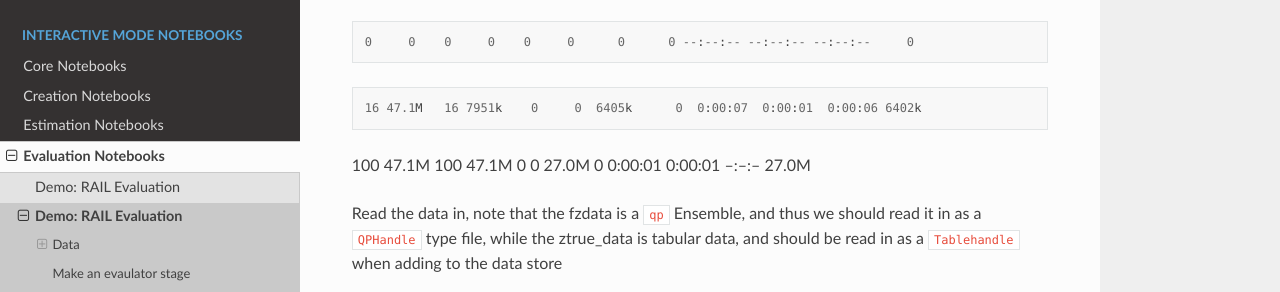
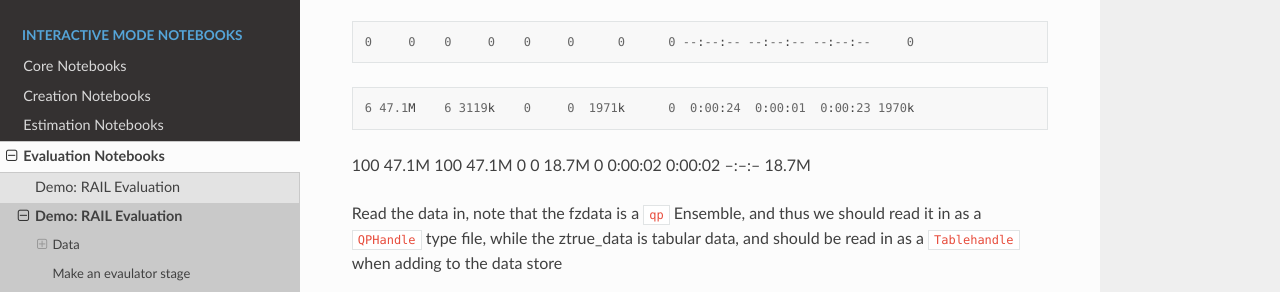
Before and after one commit to olivialynn/rail_notebooks, a Sphinx documentation site: the page built from docs/interactive_examples/rendered/evaluation_examples/Single_Evaluation.rst, in a window 1280 px wide and 900 px high, scrolled down 3545 px. Shown: the part 159-451 px from the top of the window. Built offline with Sphinx 7.4.7 and the Read the Docs theme 3.1.0, drawn with Linux system fonts in a browser that asks for light colours; some of the changed text lies outside the part shown.

Commit message:
Apply automatic changes

```diff
--- a/docs/interactive_examples/rendered/evaluation_examples/Single_Evaluation.rst
+++ b/docs/interactive_examples/rendered/evaluation_examples/Single_Evaluation.rst
@@ -226,12 +226,12 @@ Next we need to set up some paths for the Data Store:
 .. parsed-literal::
 
 
- 16 47.1M   16 7951k    0     0  6405k      0  0:00:07  0:00:01  0:00:06 6402k
+  6 47.1M    6 3119k    0     0  1971k      0  0:00:24  0:00:01  0:00:23 1970k
 
 .. parsed-literal::
 
 
-100 47.1M  100 47.1M    0     0  27.0M      0  0:00:01  0:00:01 --:--:-- 27.0M
+100 47.1M  100 47.1M    0     0  18.7M      0  0:00:02  0:00:02 --:--:-- 18.7M
 
 
 Read the data in, note that the fzdata is a ``qp`` Ensemble, and thus we
@@ -631,6 +631,10 @@ discrepancies in the tails of the distribution.
 .. parsed-literal::
 
     PIT AD stat and pval: Anderson_ksampResult(statistic=np.float64(84.95623553609381), critical_values=array([0.325, 1.226, 1.961, 2.718, 3.752, 4.592, 6.546]), pvalue=np.float64(0.001))
+
+
+.. parsed-literal::
+
     PIT AD stat and pval: Anderson_ksampResult(statistic=np.float64(84.95623553609381), critical_values=array([0.325, 1.226, 1.961, 2.718, 3.752, 4.592, 6.546]), pvalue=np.float64(0.001))
 
 
```
Also changed, not shown: other parts of docs/interactive_examples/rendered/evaluation_examples/Single_Evaluation.rst (+1 -1 lines), docs/interactive_examples/rendered/evaluation_examples/Evaluation_by_Type.rst (+20 -11 lines).
